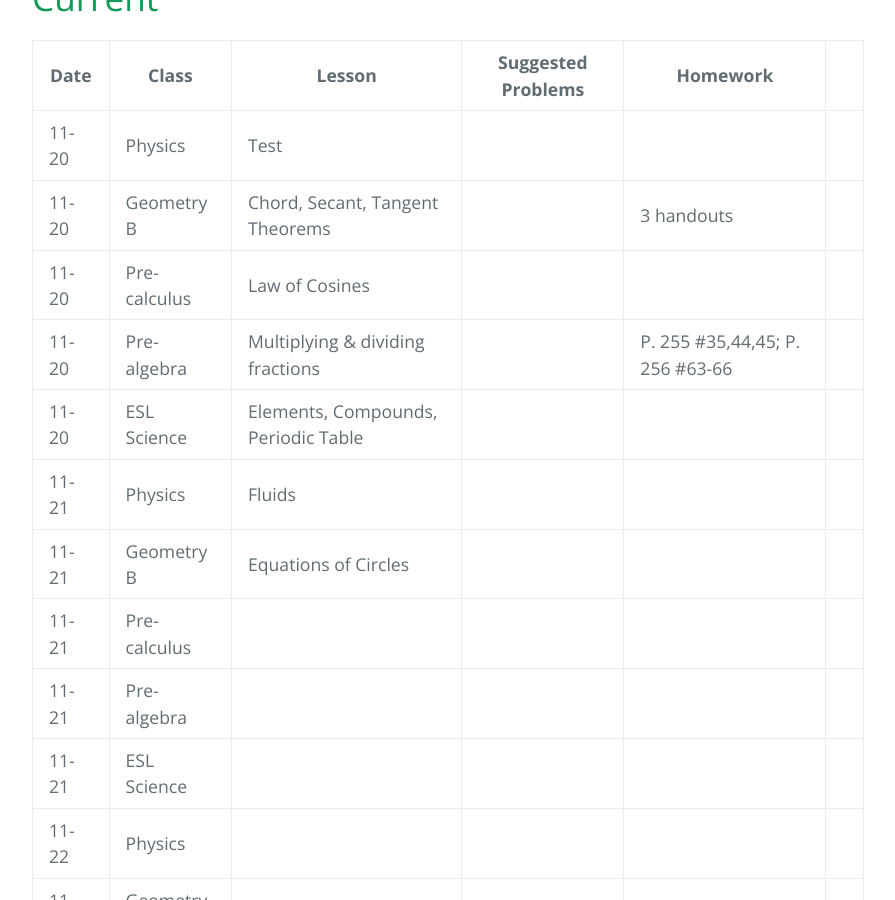
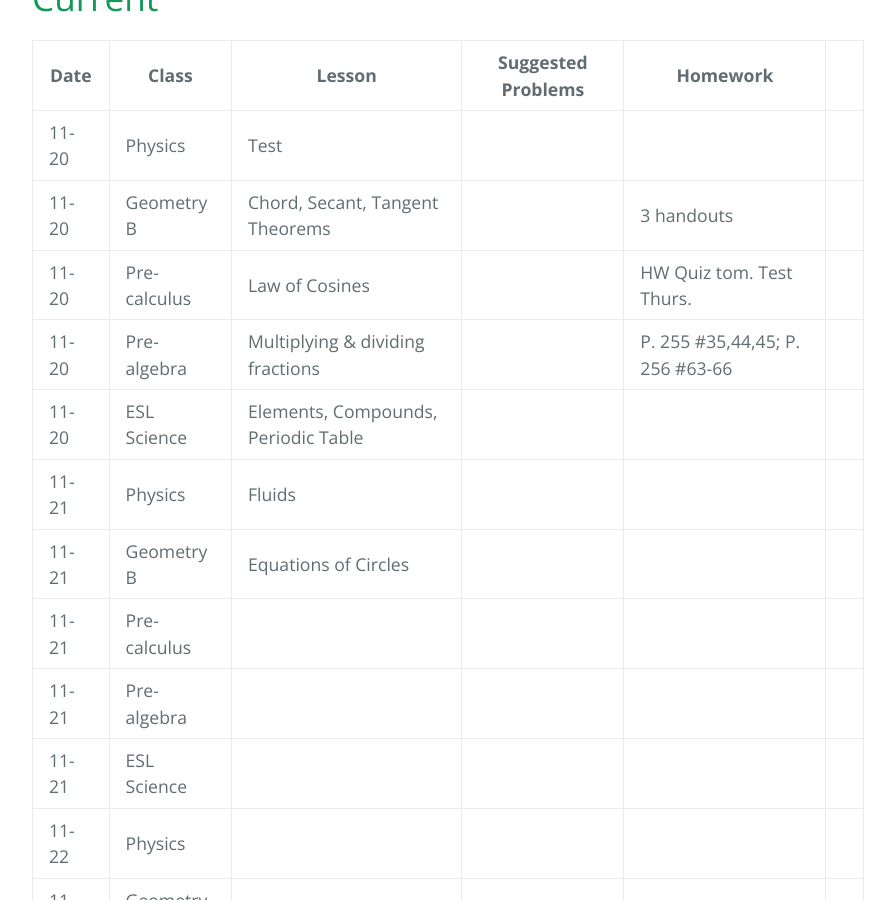
Before and after one commit to gpayoo/gpayoo, a Jekyll site: the page built from index.md, in a window 1280 px wide and 900 px high, scrolled down 528 px. Shown: the whole window, without its empty margins (192-1087 px from the left). Built offline with Jekyll 4.4.1, drawn with Linux system fonts in a browser that asks for light colours; our own code applies the rules of GitHub Pages for plain Markdown files.

Commit message:
Update index.md

```diff
--- a/index.md
+++ b/index.md
@@ -12,7 +12,7 @@ layout: default
 | ---- | ----- | ------ | -------- | ---
 | 11-20 | Physics | Test| |
 | 11-20 | Geometry B | Chord, Secant, Tangent Theorems | |  3 handouts|
-| 11-20 | Pre-calculus | Law of Cosines  | |
+| 11-20 | Pre-calculus | Law of Cosines  | | HW Quiz tom. Test Thurs.
 | 11-20 | Pre-algebra | Multiplying & dividing fractions | | P. 255 #35,44,45; P. 256 #63-66
 | 11-20 | ESL Science | Elements, Compounds, Periodic Table  |  |
 | 11-21 | Physics | Fluids  | |
```
